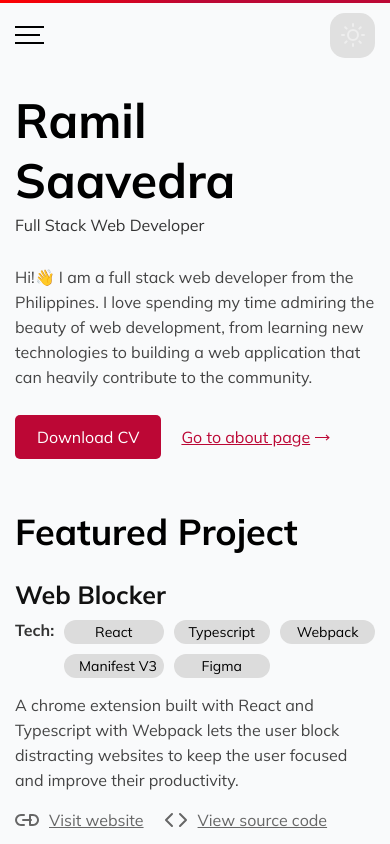
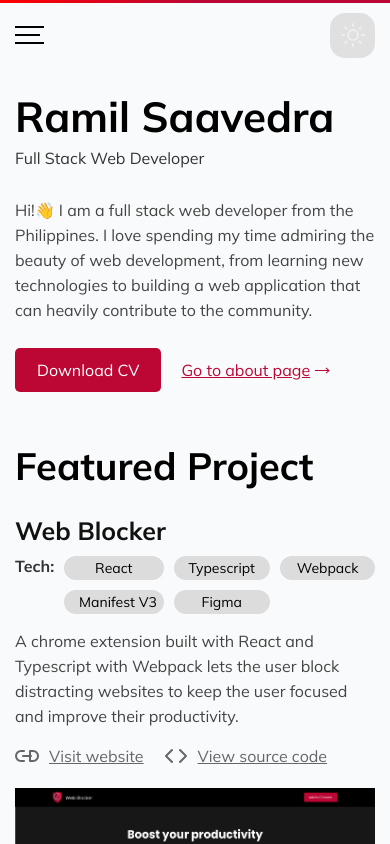
Before and after one commit to ramilsaavedra/portfolio-nextjs-firebase-typescript, a Next.js app: page / in a window 390 px wide. Shown: the top 844 px of the page. Built offline with nearby package versions, Linux system fonts and the light colour scheme; no server answers.

Commit message:
fix: font size mobile device

```diff
--- a/styles/globals.css
+++ b/styles/globals.css
@@ -144,6 +144,18 @@ a {
     margin-top: 90px;
   }
 
+  h1 {
+    font-size: 42px;
+  }
+
+  h2 {
+    font-size: 38px;
+  }
+
+  h3 {
+    font-size: 28px;
+  }
+
   .container {
     max-width: auto;
     min-width: auto;
```
